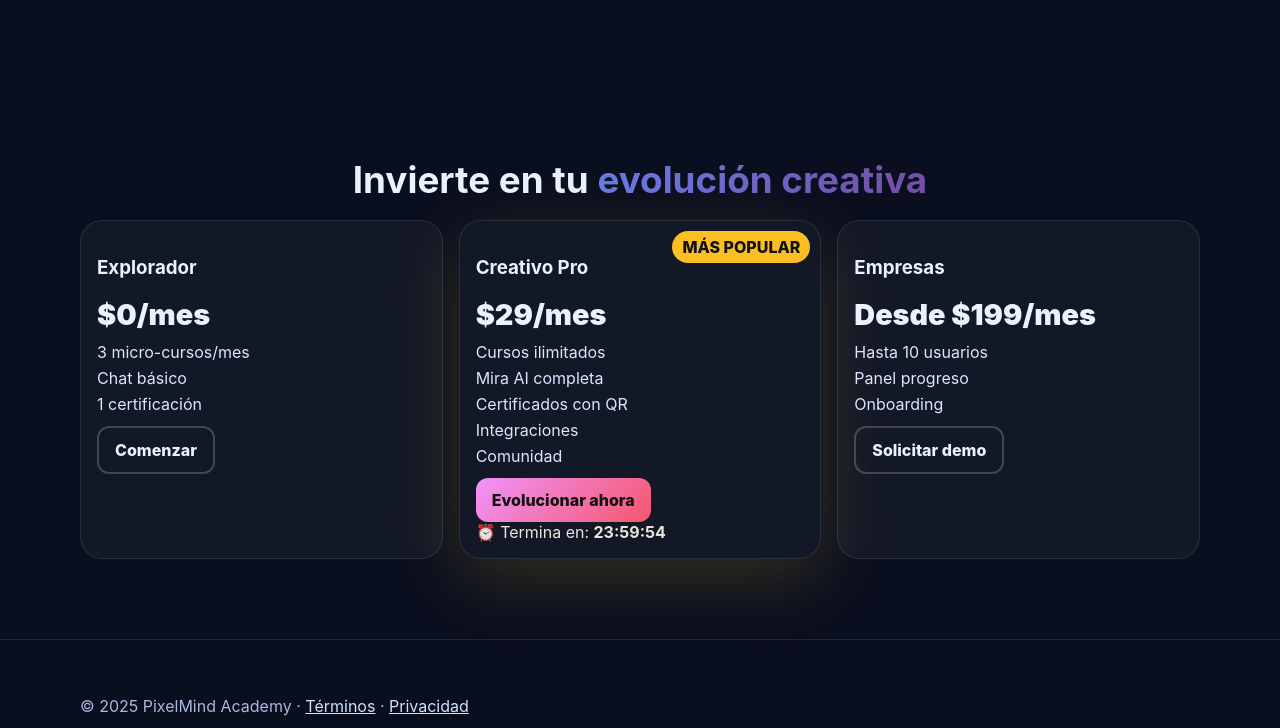
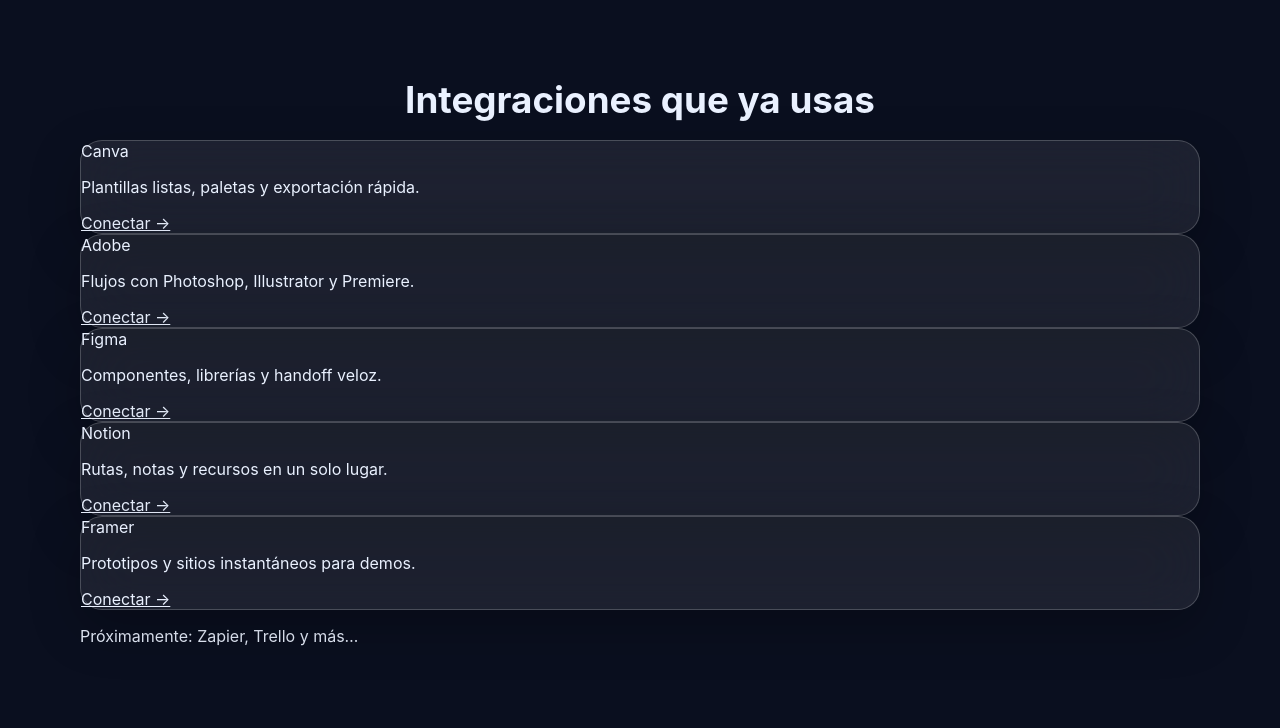
Before and after one commit to Lesteralejandro/pixelmind-ultra-2025, a plain HTML site: page index.html in a window 1280 px wide. Shown: the part 2069-2797 px from the top of the page. Drawn offline with Linux system fonts and the light colour scheme.

Commit message:
Update index.html
Signed-off-by: Lesteralejandro <155178352+Lesteralejandro@users.noreply.github.com>

```diff
--- a/index.html
+++ b/index.html
@@ -115,6 +115,47 @@
       <div class="dots"><button class="dot active" data-i="0"></button></div>
     </div>
   </section>
+  <!-- INTEGRATIONS -->
+<section class="integrations" id="integrations">
+  <div class="wrap">
+    <h2 class="section-title">Integraciones que ya usas</h2>
+
+    <div class="i-grid">
+      <article class="i-card glass">
+        <span class="i-badge">Canva</span>
+        <p>Plantillas listas, paletas y exportación rápida.</p>
+        <a class="i-link" href="https://www.canva.com/" target="_blank" rel="noopener">Conectar →</a>
+      </article>
+
+      <article class="i-card glass">
+        <span class="i-badge">Adobe</span>
+        <p>Flujos con Photoshop, Illustrator y Premiere.</p>
+        <a class="i-link" href="https://www.adobe.com/" target="_blank" rel="noopener">Conectar →</a>
+      </article>
+
+      <article class="i-card glass">
+        <span class="i-badge">Figma</span>
+        <p>Componentes, librerías y handoff veloz.</p>
+        <a class="i-link" href="https://www.figma.com/" target="_blank" rel="noopener">Conectar →</a>
+      </article>
+
+      <article class="i-card glass">
+        <span class="i-badge">Notion</span>
+        <p>Rutas, notas y recursos en un solo lugar.</p>
+        <a class="i-link" href="https://www.notion.so/" target="_blank" rel="noopener">Conectar →</a>
+      </article>
+
+      <article class="i-card glass">
+        <span class="i-badge">Framer</span>
+        <p>Prototipos y sitios instantáneos para demos.</p>
+        <a class="i-link" href="https://www.framer.com/" target="_blank" rel="noopener">Conectar →</a>
+      </article>
+    </div>
+
+    <p class="i-note">Próximamente: Zapier, Trello y más…</p>
+  </div>
+</section>
+
 
   <!-- PRICING -->
   <section class="pricing" id="pricing">
```
